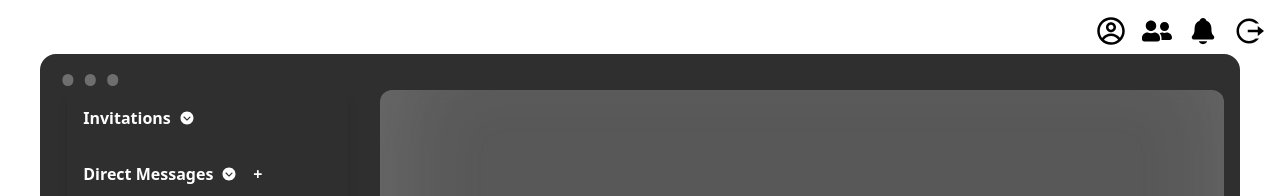
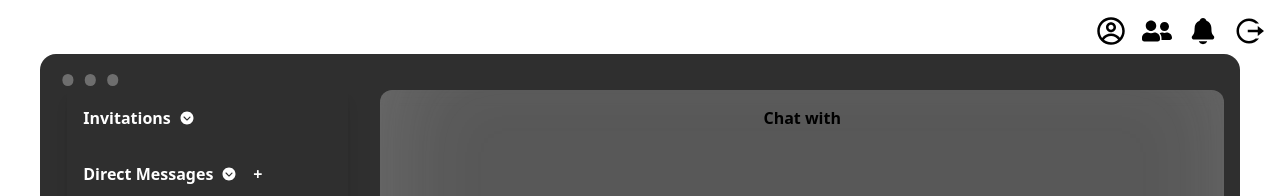
Before and after one commit to Kojimena/REDES-P1, a Next.js app: page /chat in a window 1280 px wide. Shown: the top 196 px of the page. Built offline with nearby package versions, Linux system fonts and the light colour scheme.

Commit message:
notifications

```diff
--- a/app/chat/page.jsx
+++ b/app/chat/page.jsx
@@ -23,7 +23,7 @@ const Chat = () => {
     const [showPrivateMessages, setShowPrivateMessages] = useState(false)
     const [showChannelMessages, setShowChannelMessages] = useState(false)
     const [showInvitations, setShowInvitations] = useState(false)
-    const { xmpp, invitations, logout, alreadyLogged, conversationsUpdate, roster, myPresence, contactStatus, login, grupalInvitations, grupalConversations, notification } = useXmpp();
+    const { xmpp, invitations, logout, alreadyLogged, conversationsUpdate, roster, myPresence, contactStatus, login, grupalInvitations, grupalConversations, notification, historyConversations, clearHistory } = useXmpp();
 
     const [toMessage, setToMessage] = useState('');
     const [messagetoSend, setMessageToSend] = useState('');
@@ -55,11 +55,18 @@ const Chat = () => {
     const handleSelectContact = (contact) => {
         console.log("Selected contact: ", contact);
         setSelectedContact(contact);
+        clearHistory();
+        //timeout to get the history
+        setTimeout(() => {
+            xmpp.retrieveArchivedMessages(contact);
+        }, 1000);
     };
 
     const renderMessages = (contact) => {
         const messages = conversations[contact];
-        if (selectedContact === contact && !contact.includes('@conference')) {
+        const history = historyConversations;
+        console.log('History: ', history);
+        if (selectedContact === contact && !contact.includes('@conference') && messages) {
             return messages.map((message, index) => (
                 <div className='flex w-full items-center p-2' key={index}>
                     {
@@ -118,9 +125,25 @@ const Chat = () => {
                         )
                     }
                 </div>
-
+            ));
+        } else if (selectedContact === contact && history) {
+            console.log('History: ', history);
+            return Object.keys(history).map((contact, index) => (
+                <div className='flex flex-col w-full items-center p-2' key={index}>
+                    {
+                        history[contact].map((message, index) => (
+                            <div className={`w-full ${contact.split('@')[0] === xmpp.username ? 'flex justify-end flex-row-reverse' : 'flex'}`} key={index}>
+                                <div className='h-8 w-8 bg-black rounded-full flex justify-center items-center'>
+                                    <span className='text-white text-sm font-semibold uppercase'>{contact[0]}</span>
+                                </div>
+                                <ChatBubble  message={message} type={contact.split('@')[0] === xmpp.username ? 'sent' : 'received'} />
+                            </div>
+                        ))
+                    }
+                </div>
             ));
         }
+
         return null;  // null when not selected to prevent rendering in contact list
     };
 
@@ -333,7 +356,10 @@ const Chat = () => {
                     }
                 </div>
                 <div className='glassmorphism shadow-2xl text-black p-10 rounded-md m-4 md:w-3/4 h-full md:h-[98%] md:m-4 md:p-0 relative'>
-                    <div className='h-[96%] overflow-y-auto'>
+                    <span className='text-md p-4 font-poppins text-black flex justify-center items-center font-semibold'>
+                        Chat with {selectedContact}
+                    </span>
+                    <div className='h-[88%] overflow-y-auto'>
                         {selectedContact && renderMessages(selectedContact)}
                     </div>
                     <div className='fixed bottom-0 w-full flex justify-end'>
@@ -392,12 +418,18 @@ const Chat = () => {
                         </button>
                         {
                             roster.map(contact => (
-                                <div className='flex items-center justify-between p-2 m-2 bg-gray-200 rounded-xl cursor-pointer' key={contact}>
+                                <div className='flex items-center justify-between p-2 m-2 bg-gray-200 rounded-xl cursor-pointer' key={contact} onClick={() => handleSelectContact(contact)}>
                                     <div className='flex items-center'>
                                         <div className='h-8 w-8 bg-black rounded-full'></div>
                                         <div className='ml-2 flex flex-col'>
                                             <span className='font-medium text-black'>{contact}</span>
-                                            <span>status: {contactStatus[contact] ? contactStatus[contact] : 'offline'} </span>
+                                            <span>
+                                                 {contactStatus[contact] ? `status: (${contactStatus[contact].status})` : 'status: ()'}
+                                            </span>
+                                            <span>
+                                                presence:{contactStatus[contact] && contactStatus[contact].show ? ` (${contactStatus[contact].show})` : 'offline'}
+                                            </span>
+
                                         </div>
                                         <AiTwotoneDelete className='text-red-700 text-2xl cursor-pointer absolute right-10' onClick={() => xmpp.removeContact(contact)} />
                                     </div>
--- a/components/NotificationsPopUp/NotificationsPopUp.jsx
+++ b/components/NotificationsPopUp/NotificationsPopUp.jsx
@@ -1,15 +1,21 @@
 import React from 'react'
 import { FaBell } from "react-icons/fa"
+import { useXmpp } from '@/contexts/xmppContext'
+import { IoReloadCircle } from "react-icons/io5";
+
 
 const NotificationsPopUp = ({notifications}) => {
 
+    const { xmpp, clearNotification } = useXmpp();
+
   return (
-    <div className="fixed inset-0 w-80 m-4 bg-black p-4 rounded-md shadow-lg">
+    <div className="fixed inset-0 w-80 m-4 bg-black p-4 rounded-md shadow-lg overflow-y-auto">
         <div className="flex items-center w-full justify-start gap-2">
             <FaBell className="text-4xl text-white m-auto" />
             <div className='flex flex-col relative w-full'>
                 <h1 className="text-lg font-bold text-white m-0">Notifications</h1>
             </div>
+            <IoReloadCircle className="text-3xl text-white cursor-pointer" onClick={clearNotification} />
         </div>
         <div className="flex flex-col gap-4 mt-4">
           {
--- a/contexts/xmppContext.js
+++ b/contexts/xmppContext.js
@@ -24,7 +24,9 @@ export const XmppProvider = ({ children }) => {
     const [grupalInvitations, setGrupalInvitations] = useState([]);
     const [error, setError] = useState("");
     const [notification, setNotification] = useState([]);
+    const [historyConversations, setHistoryConversations] = useState({});
     const router = useRouter();
+
 
 
     useEffect(() => {
@@ -38,15 +40,35 @@ export const XmppProvider = ({ children }) => {
                 setGrupalConversations(prev => ({ ...prev, ...conversations }));
             };
 
+            const handleInvitationReceived = (jid) => {
+                if (!invitations.includes(jid)) {
+                    setInvitations(prev => [...prev, jid]);
+                }
+                const message = `Invitation received from ${jid}, check your invitations.`;
+                if (!notification.includes(message)) {
+                    setNotification(prev => [...prev, message]);
+                }
+            };
+
+            const handleNotificationReceived = (message) => {
+                if (!notification.includes(message)) {
+                    setNotification(prev => [...prev, message]);
+                }
+            };
+
             xmpp.on('messageReceived', handleMessages);
             xmpp.on('groupMessageReceived', handleGrupalMessages);
+            xmpp.on('invitationReceived', handleInvitationReceived);
+            xmpp.on('notificationReceived', handleNotificationReceived);
 
             return () => {
                 xmpp.off('messageReceived', handleMessages);
                 xmpp.off('groupMessageReceived', handleGrupalMessages);
+                xmpp.off('invitationReceived', handleInvitationReceived);
+                xmpp.off('notificationReceived', handleNotificationReceived);
             };
         }
-    }, [xmpp]);
+    }, [xmpp, invitations, notification]);
 
 
     useEffect(() => {
@@ -85,10 +107,6 @@ export const XmppProvider = ({ children }) => {
         service.on('rosterUpdated', updatedRoster => {
             setRoster(updatedRoster);
         });
-        service.on('invitationReceived', (jid) => {
-            setInvitations(prev => [...prev, jid]);
-            setNotification(prev => [...prev, "Invitation received from " + jid + ",check your invitations."]);
-        });
         service.on('roomInvitationReceived', (roomJid) => {
             setGrupalInvitations(prev => [...prev, roomJid]);
         });
@@ -116,11 +134,11 @@ export const XmppProvider = ({ children }) => {
             setMyPresence(presence);
         } );
         service.on('contactStatusUpdated', ({ from, status, show }) => {
-            setContactStatus(prev => ({...prev, [from.split('/')[0]]: status}));
-            setNotification(prev => [...prev, "User " + from.split('/')[0] + ", status:" + status +  ", show:" + show]);
+            setContactStatus(prev => ({...prev, [from.split('/')[0]]: {status, show}}));
         } );
-        service.on('notificationReceived', (message) => {
-            setNotification(prev => [...prev, message]);
+        service.on('historyReceived', (history) => {
+            setHistoryConversations(history);
+            console.log('History received');
         }
         );
         setXmpp(service);
@@ -154,6 +172,15 @@ export const XmppProvider = ({ children }) => {
         setAlreadyLogged(false);
     }
 
+    const clearHistory = () => {
+        xmpp.clearHistory();
+        setHistoryConversations({});
+    }
+
+    const clearNotification = () => {
+        setNotification([]);
+    }
+
 
     return (
         <XmppContext.Provider value={{ xmpp,
@@ -169,6 +196,9 @@ export const XmppProvider = ({ children }) => {
         grupalInvitations,
         error,
         notification,
+        historyConversations,
+        clearHistory,
+        clearNotification,
         grupalConversations }}>
         {children}
         </XmppContext.Provider>
--- a/services/xmppService.js
+++ b/services/xmppService.js
@@ -16,6 +16,7 @@ class XmppService extends EventEmitter{
     this.conversations = {};
     this.presence = '';
     this.groupConversations = {};
+    this.history_messages = {};
 
 
     this.xmpp = client({
@@ -97,12 +98,12 @@ class XmppService extends EventEmitter{
             console.log('📩 Subscription request from:', from);
             this.emit('invitationReceived', from);
 
-    } else if (stanza.is('presence') && stanza.getChild('status') && stanza.attrs.from !== this.xmpp.options.jid) {
+    } else if (stanza.is('presence') && stanza.attrs.from !== this.xmpp.options.jid) {
         const from = stanza.attrs.from;
-        const status = stanza.getChild('status').text();
+        const status = stanza.getChild('status')? stanza.getChild('status').text() : '';
         const show = stanza.getChild('show') ? stanza.getChild('show').text() : 'Available';
         console.log('👾 Presence from', from, ':', status);
-        if (from.split('@')[0] !== this.xmpp.options.username) {
+        if (from.split('@')[0] !== this.xmpp.options.username && !from.includes('conference')) {
           switch (show) {
             case 'chat':
               this.emit('contactStatusUpdated', { from, status, show: 'Available for chat' });
@@ -161,7 +162,19 @@ class XmppService extends EventEmitter{
                   }
               }
           }
-      }
+      }  else if (stanza.is('message') && stanza.getChild('result', 'urn:xmpp:mam:2') && stanza.getChild('result', 'urn:xmpp:mam:2').attrs.queryid === 'mam_query_1') {
+        console.log('📩 MAM query response:', stanza.toString());
+        const result = stanza.getChild('result', 'urn:xmpp:mam:2');
+        const forwarded = result.getChild('forwarded', 'urn:xmpp:forward:0');
+        if (forwarded) {
+            const message = forwarded.getChild('message', 'jabber:client');
+            const body = message.getChild('body').text();
+            const from = message.attrs.from;
+            console.log('📩 Archived message from', from, ':', body);
+            this.history_messages[from] = this.history_messages[from] ? [...this.history_messages[from], body] : [body];
+            this.emit('historyReceived', this.history_messages);
+        }
+    }
       else {
         console.log('----:', stanza.toString());
       }
@@ -298,8 +311,8 @@ class XmppService extends EventEmitter{
     }
   }
 
-  async retrieveArchivedMessages(jid, max = 10) {
-    const queryId = 'mam_' + new Date().getTime();
+  async retrieveArchivedMessages(jid, max = 40) {
+    const queryId = 'mam_query_1';
     try {
       const mamQuery = xml('iq', { type: 'set', id: queryId },
         xml('query', { xmlns: 'urn:xmpp:mam:2', queryid: queryId },
@@ -317,25 +330,11 @@ class XmppService extends EventEmitter{
         )
       );
       const response = await this.xmpp.iqCaller.request(mamQuery);
-      this.processMAMResponse(response);
+      console.log('MAM query response:', response.toString());
       console.log('MAM query sent:', mamQuery.toString());
     } catch (err) {
       console.error('Error retrieving archived messages:', err.toString());
     }
-  }
-
-  async processMAMResponse(response) {
-    console.log('MAM response:', response.toString());
-    const results = response.getChildrenByFilter(child => child.is('result', 'urn:xmpp:mam:2'));
-    results.forEach(result => {
-        const forwarded = result.getChild('forwarded', 'urn:xmpp:forward:0');
-        if (forwarded) {
-            const message = forwarded.getChild('message', 'jabber:client');
-            const body = message.getChild('body').text();
-            const from = message.attrs.from;
-            console.log(`Recovered message from ${from}: ${body}`);
-        }
-    });
   }
 
 
@@ -411,6 +410,11 @@ class XmppService extends EventEmitter{
     }
   }
 
+  clearHistory() {
+    this.history_messages = {};
+    this.emit('historyReceived', this.history_messages);
+  }
+
   async disconnect() {
     console.log('Iniciando la desconexión...');
     this.xmpp.stop().then(() => {
```
